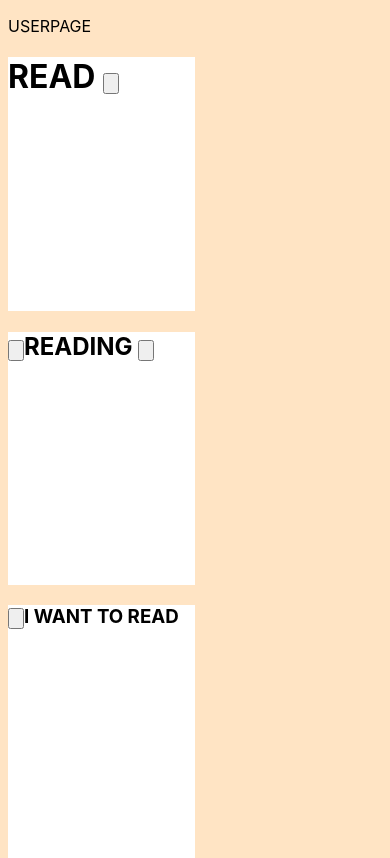
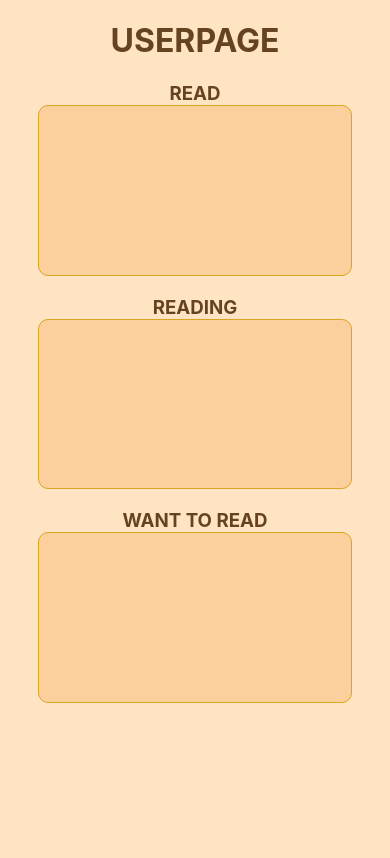
Before and after one commit to walisonabram/Project-2, a React (Create React App) app: page /user-page in a window 390 px wide. Built offline with nearby package versions, Linux system fonts and the light colour scheme.

Commit message:
read-readin-wreading

```diff
--- a/src/App.js
+++ b/src/App.js
@@ -15,4 +15,5 @@ function App() {
   );
 }
 
+
 export default App;
--- a/src/index.css
+++ b/src/index.css
@@ -1,6 +1,6 @@
 body {
   background-color:bisque ;
-  margin: 200;
+  margin: 0;
   font-family: -apple-system, BlinkMacSystemFont, 'Segoe UI', 'Roboto', 'Oxygen',
     'Ubuntu', 'Cantarell', 'Fira Sans', 'Droid Sans', 'Helvetica Neue',
     sans-serif;
--- a/src/pages/UserPage/UserPage.css
+++ b/src/pages/UserPage/UserPage.css
@@ -1,27 +1,25 @@
-@media (min-width: 350px) and (max-width: 990px){
-    div{
-        width: 100%;
-        height: 5vh;
-        /* display: flex; */
-        flex: 1;
-        align-items: center;
-        background-color: bisque;
-        /* flex-direction:row; */
-        flex-wrap: wrap;
-    }
-    h1{
-        background-color: white;
-        width: 50%;
-        height: 30vh;
-    }
-    h2{
-       background-color:white;
-       width: 50%;
-        height: 30vh;
-    }
-    h3{
-       background-color: white;
-       width: 50%;
-        height: 30vh;
-    }
-};
+@media (min-width: 350px) and (max-width: 990px) {
+  .userPage {
+    width: 100%;
+    color: #654321;
+    display: flex;
+    flex-direction: column;
+    flex-wrap: nowrap;
+    justify-content: center;
+    align-items: center;
+    align-content: stretch;
+  }
+  .book-list {
+    margin: 0 20px 20px 20px;
+    width: 80%;
+    height: 20vh;
+    background-color: rgb(252, 208, 156);
+    color: #654321;
+    border: 1px solid goldenrod;
+    border-radius: 10px;
+  }
+
+  .userPage h3 {
+    margin: 0;
+  }
+} ;
--- a/src/pages/UserPage/UserPage.js
+++ b/src/pages/UserPage/UserPage.js
@@ -1,18 +1,23 @@
-import './UserPage.css'
+import "./UserPage.css";
 
+function UserPage() {
+  return (
+    <div className="userPage">
+      <h1>USERPAGE</h1>
+      <h3>READ</h3>
+      <div className="book-list">
 
-function UserPage(props) {
-    console.log('props',props)
-    return (
-        <div>
-         <p>USERPAGE</p>
-         <h1>READ <input type="button"></input></h1>
-         <h2><input type="button"></input>READING <input type="button"></input></h2>
-         <h3><input type="button"></input>I WANT TO READ </h3>
-        </div>
-    );
-};
+      </div>
+      <h3>READING</h3>
+      <div className="book-list">
 
+      </div>
+      <h3>WANT TO READ</h3>
+      <div className="book-list">
 
+      </div>
+    </div>
+  );
+}
 
 export default UserPage;
```
